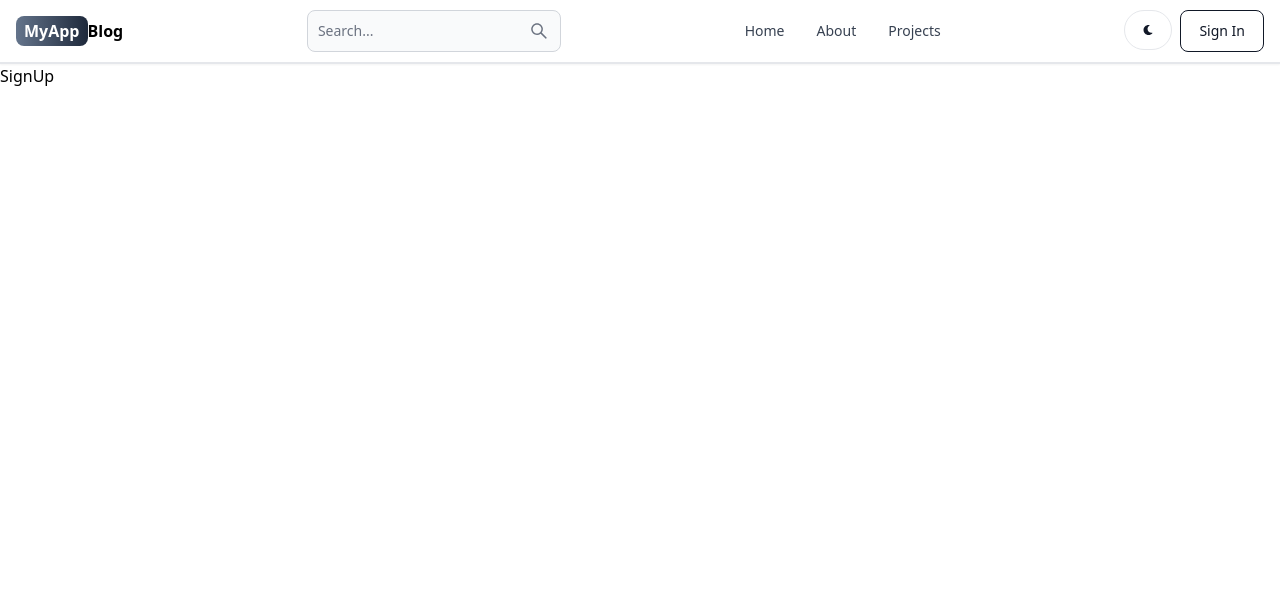
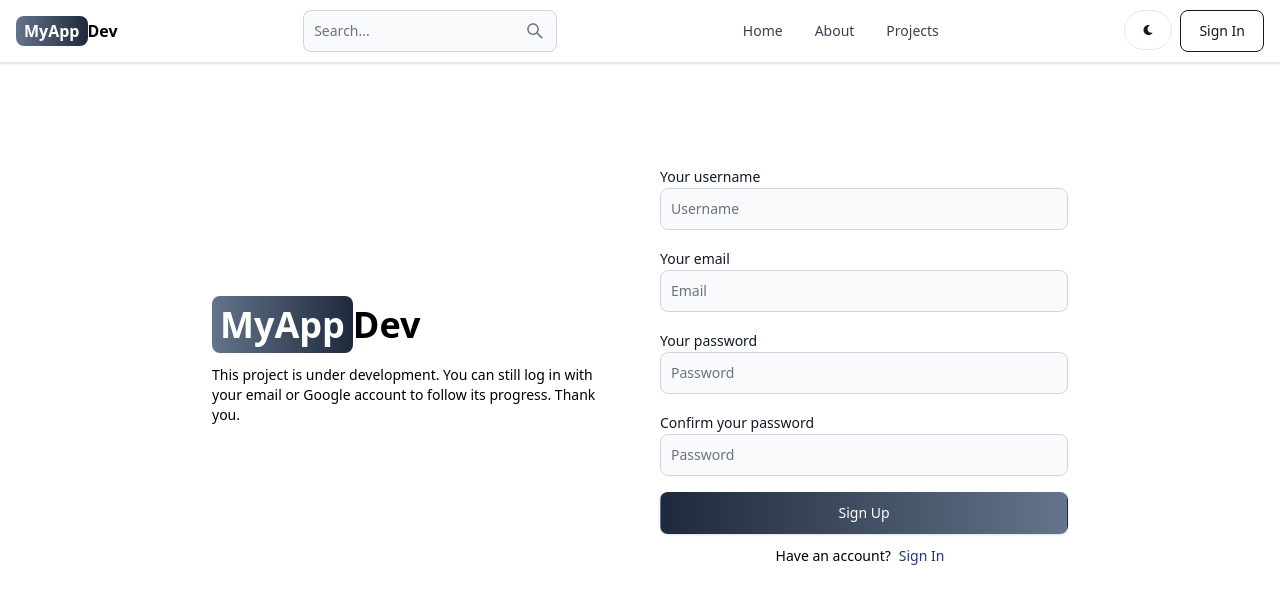
Before and after one commit to shuntps/MERN-Blog_app_with_dashboard, a React (Vite) app in the folder client/: page /sign-up in a window 1280 px wide. Shown: the top 604 px of the page. Built offline with nearby package versions, Linux system fonts and the light colour scheme.

Commit message:
Add signup page ui

```diff
--- a/client/src/components/Header.jsx
+++ b/client/src/components/Header.jsx
@@ -22,7 +22,7 @@
             <span className="px-2 py-1 bg-gradient-to-r from-slate-500 to-slate-800 rounded-lg text-white">
                MyApp
             </span>
-            Blog
+            Dev
          </Link>
          <form>
             <TextInput
--- a/client/src/pages/SignUp.jsx
+++ b/client/src/pages/SignUp.jsx
@@ -1,3 +1,74 @@
+import { Button, Label, TextInput } from "flowbite-react";
+import { Link } from "react-router-dom";
+
 export default function SignUp() {
-   return <div>SignUp</div>;
+   return (
+      <div className="min-h-screen mt-20">
+         <div className="flex flex-col p-5 max-w-4xl mx-auto md:flex-row md:items-center gap-10">
+            {/* Left */}
+            <div className="flex-1">
+               <Link to="/" className="font-bold dark:text-white text-4xl">
+                  <span className="px-2 py-1 bg-gradient-to-r from-slate-500 to-slate-800 rounded-lg text-white">
+                     MyApp
+                  </span>
+                  Dev
+               </Link>
+               <p className="text-sm mt-5">
+                  This project is under development. You can still log in with
+                  your email or Google account to follow its progress. Thank
+                  you.
+               </p>
+            </div>
+
+            {/* Right */}
+            <div className="flex-1">
+               <form className="flex flex-col gap-4">
+                  <div>
+                     <Label value="Your username" />
+                     <TextInput
+                        type="text"
+                        placeholder="Username"
+                        id="username"
+                     />
+                  </div>
+                  <div>
+                     <Label value="Your email" />
+                     <TextInput type="email" placeholder="Email" id="email" />
+                  </div>
+                  <div>
+                     <Label value="Your password" />
+                     <TextInput
+                        type="password"
+                        placeholder="Password"
+                        id="password"
+                     />
+                  </div>
+                  <div>
+                     <Label value="Confirm your password" />
+                     <TextInput
+                        type="password"
+                        placeholder="Password"
+                        id="confirmPassword"
+                     />
+                  </div>
+                  <Button
+                     type="button"
+                     className="text-white bg-gradient-to-r from-slate-800 to-slate-500 hover:bg-gradient-to-r hover:from-slate-500 hover:to-slate-800 shadow hover:shadow-lg"
+                  >
+                     Sign Up
+                  </Button>
+               </form>
+               <div className="text-center text-sm mt-3">
+                  <span>Have an account?</span>
+                  <Link
+                     to="/sign-in"
+                     className="text-blue-900 p-2 hover:underline"
+                  >
+                     Sign In
+                  </Link>
+               </div>
+            </div>
+         </div>
+      </div>
+   );
 }
```
